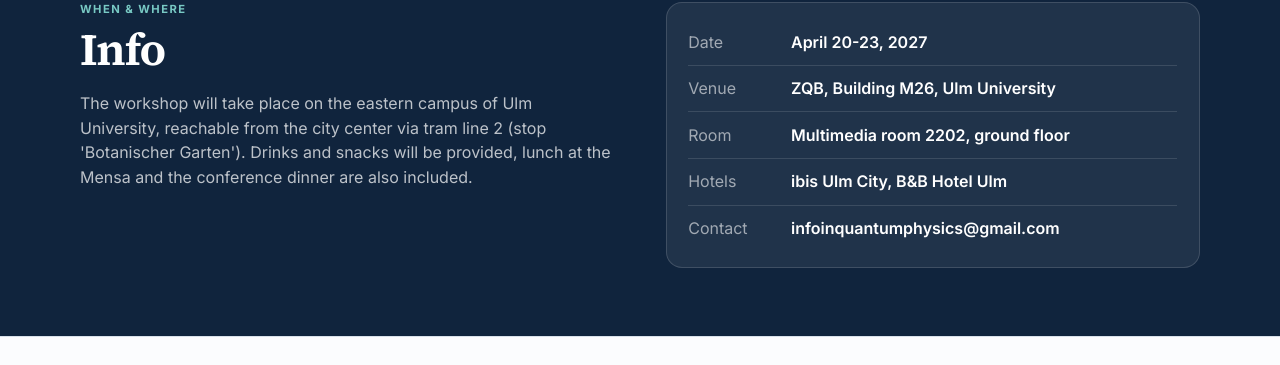
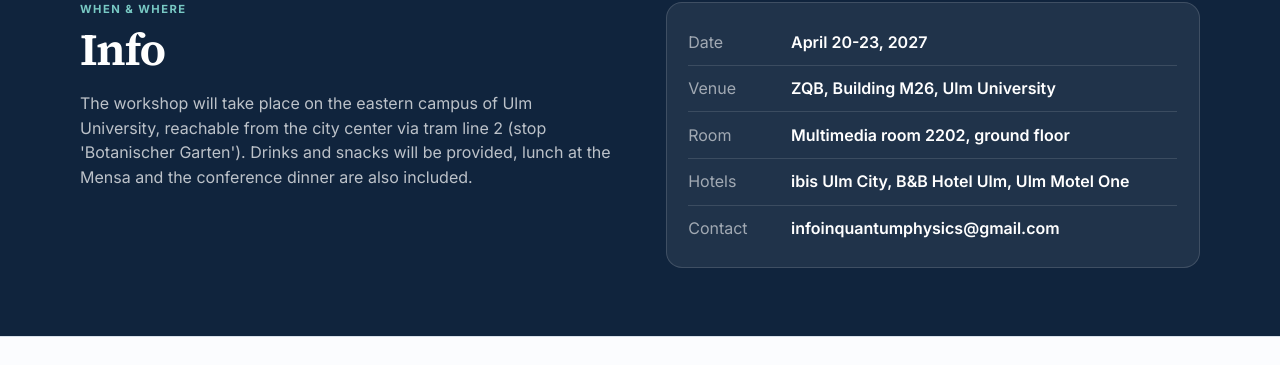
Before and after one commit to Tobi-Haas/iiqp, a Jekyll site: the page built from index.md, in a window 1280 px wide and 900 px high, scrolled down 3460 px. Shown: the part 299-664 px from the top of the window. Built offline with Jekyll 4.4.1, drawn with Linux system fonts in a browser that asks for light colours.

Commit message:
Update venue.html

```diff
--- a/_includes/venue.html
+++ b/_includes/venue.html
@@ -9,7 +9,7 @@
       <div><dt>Date</dt><dd>April 20-23, 2027</dd></div>
       <div><dt>Venue</dt><dd><a href="https://maps.app.goo.gl/ENgUeYL3vKQjDW8z9" target="_blank">ZQB, Building M26, Ulm University</a></dd></div>
       <div><dt>Room</dt><dd>Multimedia room 2202, ground floor</dd></div>
-      <div><dt>Hotels</dt><dd><a href="https://all.accor.com/booking/en/ibis/hotel/0800?destination=ulm-germany&compositions=1&dateIn=2026-07-21&dateOut=2026-07-22&nights=1&hideWDR=false&accessibleRoom=false" target="_blank">ibis Ulm City</a>, <a href="https://www.hotel-bb.com/en/hotel/ulm?gps%5Bvalue%5D=48.398497%2C9.991246&gps%5Bdistance%5D%5Bfrom%5D=50&bounds=%7B%22north%22%3A48.468517%2C%22east%22%3A10.042831%2C%22south%22%3A48.306664%2C%22west%22%3A9.842058%2C%22type%22%3A%22locality%22%7D&loc_country=DE&arrival_date=04%2F20%2F2027&departure_date=04%2F23%2F2027&destination=Ulm&internal_keywords=Ulm&viewport=1500x660&r1_ad=1&currency_code=EUR#rooms-block-scroll" target="_blank">B&amp;B Hotel Ulm</a></dd></div>
+      <div><dt>Hotels</dt><dd><a href="https://all.accor.com/booking/en/ibis/hotel/0800?destination=ulm-germany&compositions=1&dateIn=2026-07-21&dateOut=2026-07-22&nights=1&hideWDR=false&accessibleRoom=false" target="_blank">ibis Ulm City</a>, <a href="https://www.hotel-bb.com/de/hotel/ulm" target="_blank">B&amp;B Hotel Ulm</a>, <a href="https://www.motel-one.com/de/hotels/ulm/hotel-ulm/?utm_source=google&utm_medium=cpc&utm_campaign=de_perf_generic_mo_bucket-b&gad_source=6&gad_campaignid=23511228941&gbraid=0AAAAAD8xkgq8p7vhWoy3Naz7KVeCjkD88&gclid=CjwKCAjwi-zWBhAdEiwAqlRf-LPE77Ush5p7OacvjFfUYXNk4fsKkSbq8RzMc7uE1q88BJAL1nLRzhoCPgMQAvD_BwE" target="_blank">Ulm Motel One</a></dd></div>
       <!--<div><dt>Dinner</dt><dd><a href="" target="_blank">?</a></dd></div>-->
       <div><dt>Contact</dt><dd><a href="mailto:infoinquantumphysics@gmail.com">infoinquantumphysics@gmail.com</a></dd></div>
     </dl>
```
